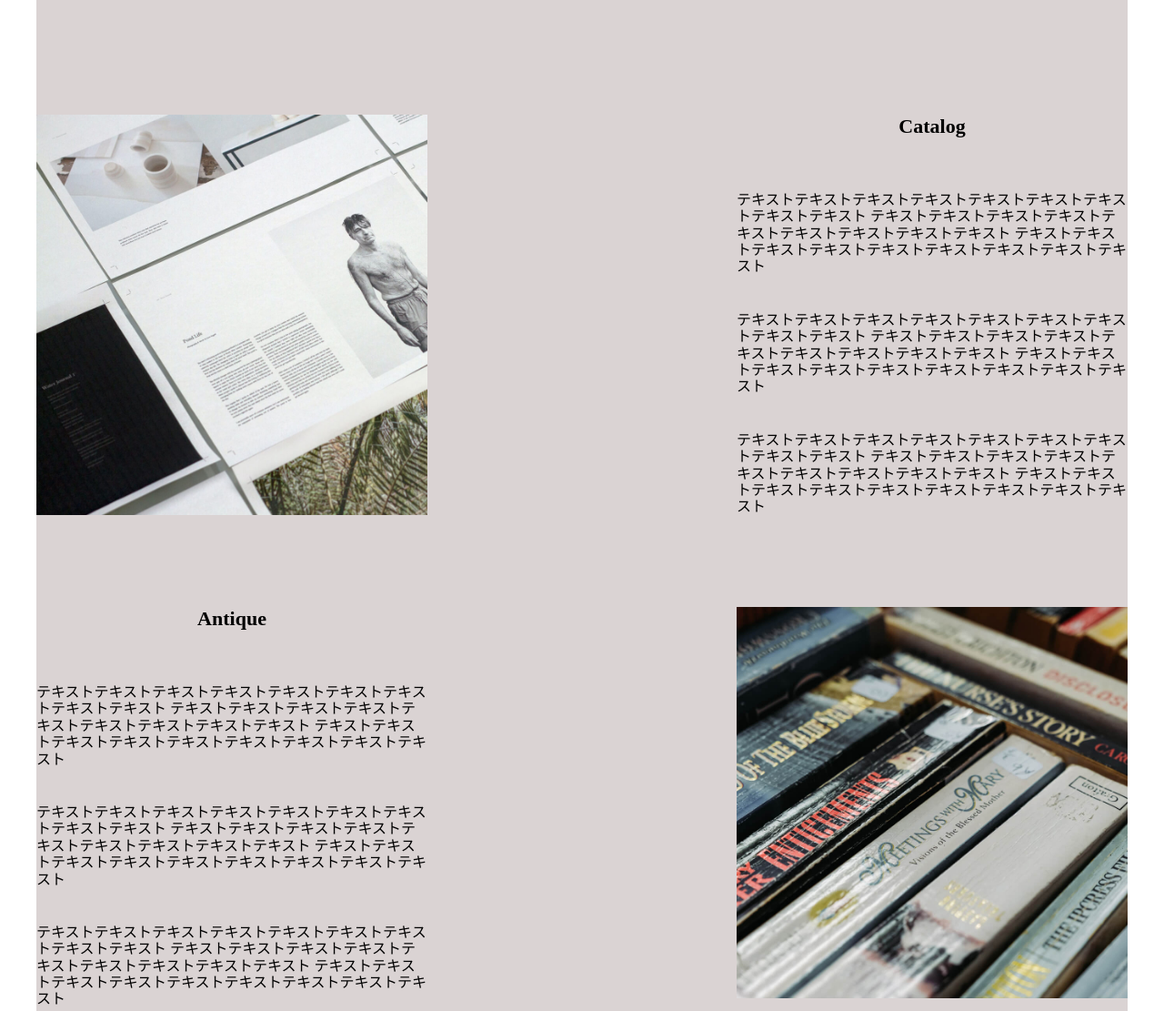
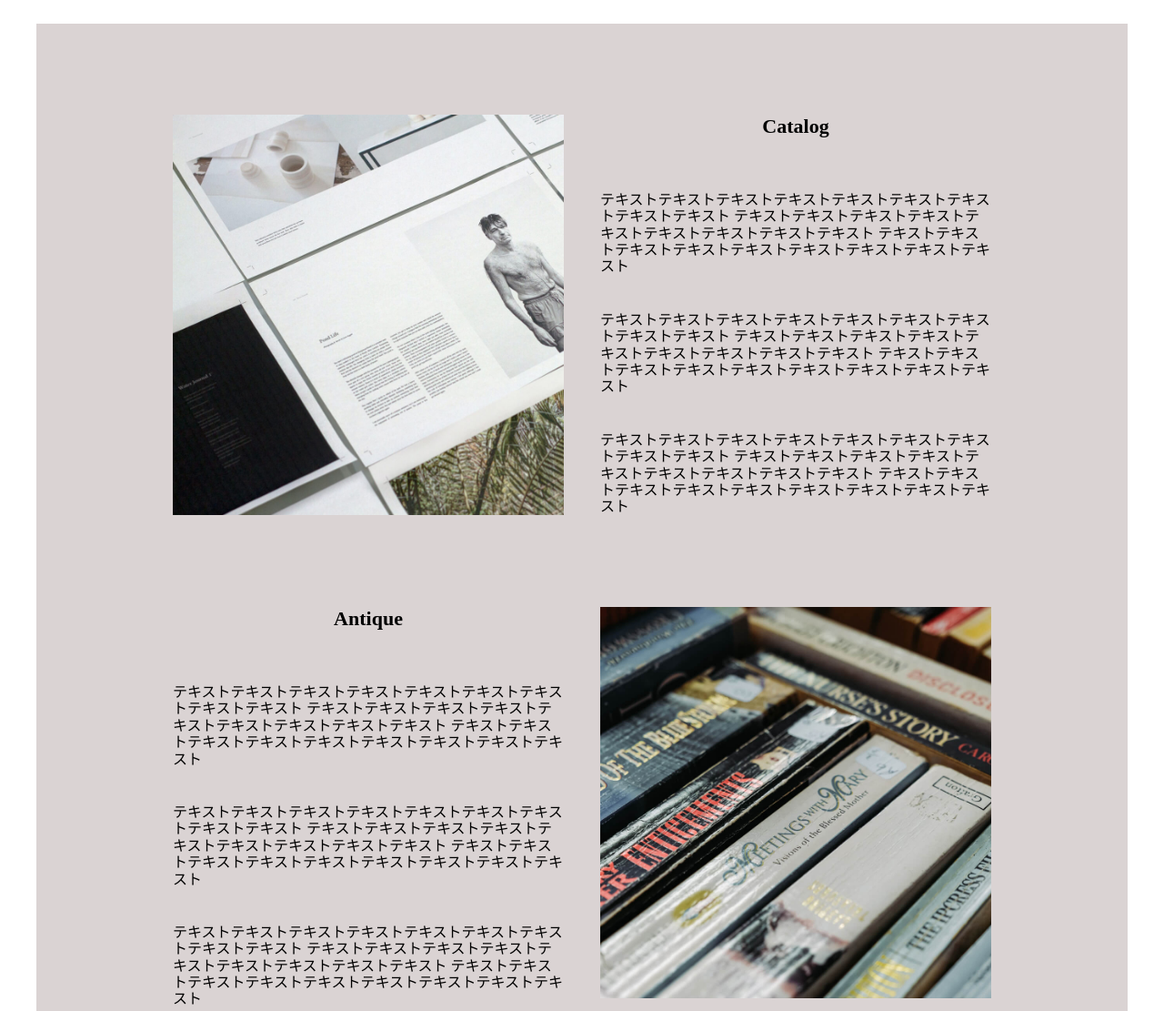
Before and after one commit to UshioTOKUNAGA/assignment_new, a plain HTML site: page site8/index.html in a window 1280 px wide. Shown: the part 1820-2931 px from the top of the page at 91% size. Drawn offline with Linux system fonts and the light colour scheme; some packages are replaced by stand-ins of ours.

Commit message:
fix：article、catalog、antiqueセクションの修正
コンテンツ幅を900pxに設定。それに応じレイアウトも修正

```diff
--- a/site8/css/style.css
+++ b/site8/css/style.css
@@ -13,7 +13,8 @@ img{
     margin: 0 auto;
 }
 .silverWrap{
-    width: 100%;
+    width: 1200px;
+    margin: 0 auto;
     background-color: #dad3d3;
     padding: 100px 0;
 }
@@ -109,7 +110,7 @@ img{
 -------------------------------------------*/
 .fashion{
     margin-top: 100px;
-    /* width: 100%; */
+    margin-bottom: 100px;
 
     height: 500px;
     background-image: url(../img/header_background.jpeg);
@@ -145,7 +146,7 @@ img{
 セクション ／　catalog
 -------------------------------------------*/
 .catalog{
-    margin-top: 100px;
+    /* margin-top: 100px; */
 }
 .catalog{
     display: flex;
--- a/site8/index.html
+++ b/site8/index.html
@@ -62,7 +62,7 @@
         </section>
 
         <div class="silverWrap">
-            <section class="catalog secWrap">
+            <section class="catalog innerWrap">
                 <div class="catalog__imgSide">
                     <img src="/site8/img/catalog.jpg" alt="" class="catalog__img" width="1000" height="1000">
                 </div>
@@ -87,7 +87,7 @@
                 </div>
             </section>
 
-            <section class="antique secWrap">
+            <section class="antique innerWrap">
                 <div class="antique__txtSide">
                     <h2 class="catalog__head">Antique</h2>
                     <p class="antique__txt">
```
